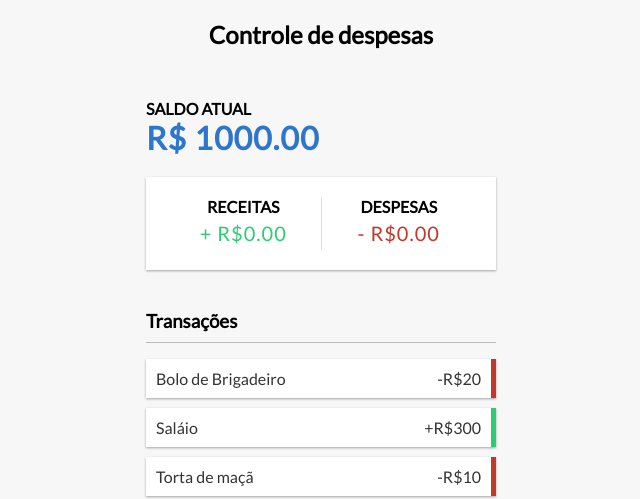
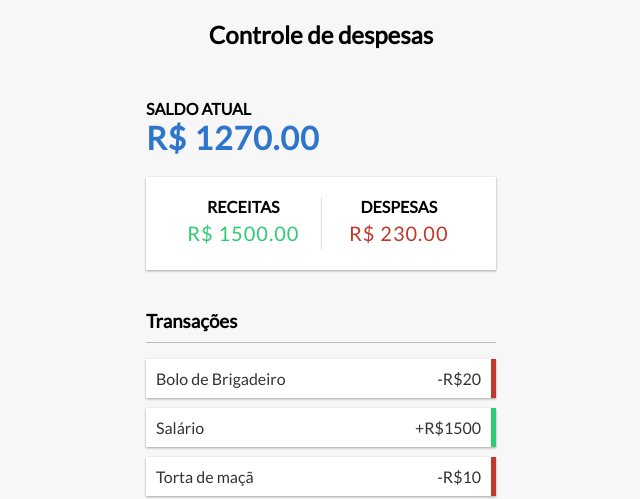
Before and after one commit to Josefino1644/Project-Delta, a plain HTML site: page index.html in a window 1280 px wide. Shown: the top 499 px of the page, without its empty margins (319-959 px from the left). Drawn offline with Linux system fonts and the light colour scheme.

Commit message:
Valores atualizados no DOM

```diff
--- a/index.html
+++ b/index.html
@@ -24,7 +24,7 @@
 
         <div>
           <h4>Despesas</h4>
-          <p id="money-minus" class="money minus">- R$0.00</p>
+          <p id="money-minus" class="money minus"> R$0.00</p>
         </div>
       </div>
 
--- a/script.js
+++ b/script.js
@@ -1,8 +1,11 @@
 const transactionsUl = document.querySelector('#transactions');
+const incomeDisplay = document.querySelector('#money-plus')
+const income2Display = document.querySelector('#money-minus')
+const balanceDisplay = document.querySelector('#balance')
 
 const dummyTransactions = [
     { id: 1, name: 'Bolo de Brigadeiro', amount: -20 },
-    { id: 2, name: 'Saláio', amount: 300 },
+    { id: 2, name: 'Salário', amount: 1500 },
     { id: 3, name: 'Torta de maçã', amount: -10 },
     { id: 4, name: 'Guitarra', amount: -200 },
 ]
@@ -29,6 +32,7 @@ const updateBalanceValues = () => {
     const transactionsAmounts = dummyTransactions.map(
       (transaction) => transaction.amount
     );
+
     const total = transactionsAmounts.reduce((acumulator, transaction) => acumulator + transaction, 0).toFixed(2);
     const income = transactionsAmounts
     .filter((value) => value > 0)
@@ -37,11 +41,16 @@ const updateBalanceValues = () => {
     console.log(income)
 
     const total2 = transactionsAmounts.reduce((acumulator, transaction) => acumulator + transaction, 0).toFixed(2);
-    const income2 = transactionsAmounts
+    const income2 = Math.abs(transactionsAmounts
     .filter((value) => value < 0)
-    .reduce((accumulator, value) => accumulator + value, 0)
+    .reduce((accumulator, value) => accumulator + value, 0))
     .toFixed(2);
     console.log(income2)
+
+    balanceDisplay.textContent = `R$ ${total}`
+    incomeDisplay.textContent = `R$ ${income}`
+    income2Display.textContent = `R$ ${income2}`
+
 };
 const init = () => {
   dummyTransactions.forEach(addTransactionIntoDOM);
```
